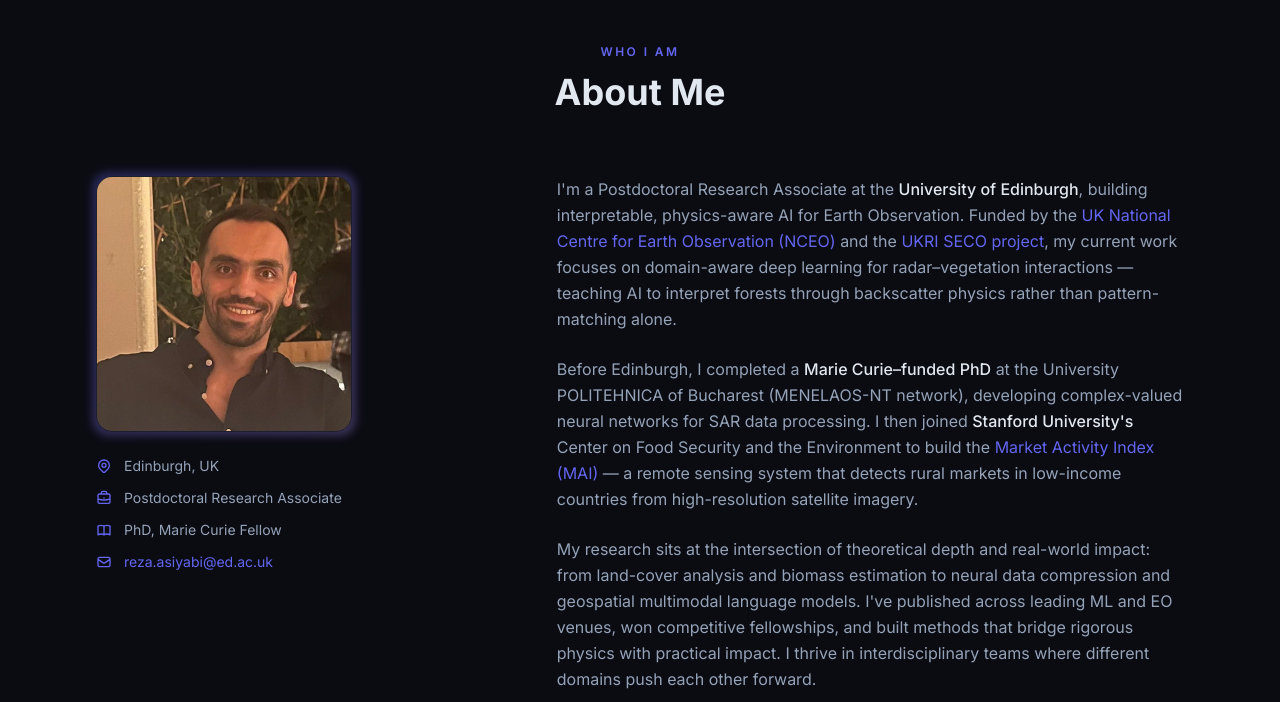
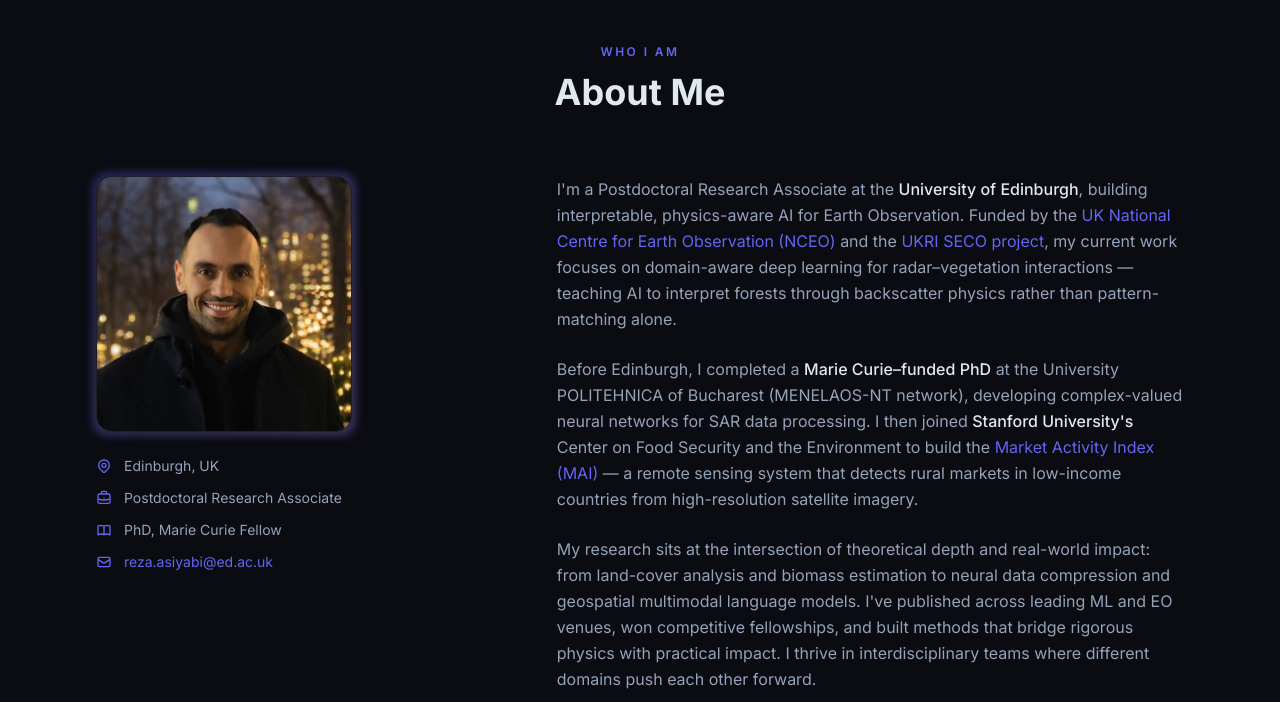
Before and after one commit to Reza-Asiyabi/reza-asiyabi.github.io, an Astro site: page / in a window 1280 px wide. Shown: the part 884-1586 px from the top of the page. Built offline with nearby package versions, Linux system fonts and the light colour scheme; Astro itself is replaced by a stand-in of ours.

Commit message:
Update Profile Photo

```diff
--- a/src/components/About.astro
+++ b/src/components/About.astro
@@ -20,7 +20,7 @@
           >
           </div>
           <img
-            src="/images/photo1682407752.webp"
+            src="/images/Profile.webp"
             alt="Reza M. Asiyabi"
             class="relative w-56 h-56 sm:w-64 sm:h-64 object-cover rounded-2xl border border-stroke"
             loading="lazy"
--- a/src/layouts/Layout.astro
+++ b/src/layouts/Layout.astro
@@ -21,7 +21,7 @@
     <!-- Open Graph -->
     <meta property="og:title" content={title} />
     <meta property="og:description" content={description} />
-    <meta property="og:image" content="https://reza-asiyabi.github.io/images/photo1682407752.webp" />
+    <meta property="og:image" content="https://reza-asiyabi.github.io/images/Profile.webp" />
     <meta property="og:url" content="https://reza-asiyabi.github.io" />
     <meta property="og:type" content="website" />
 
```
